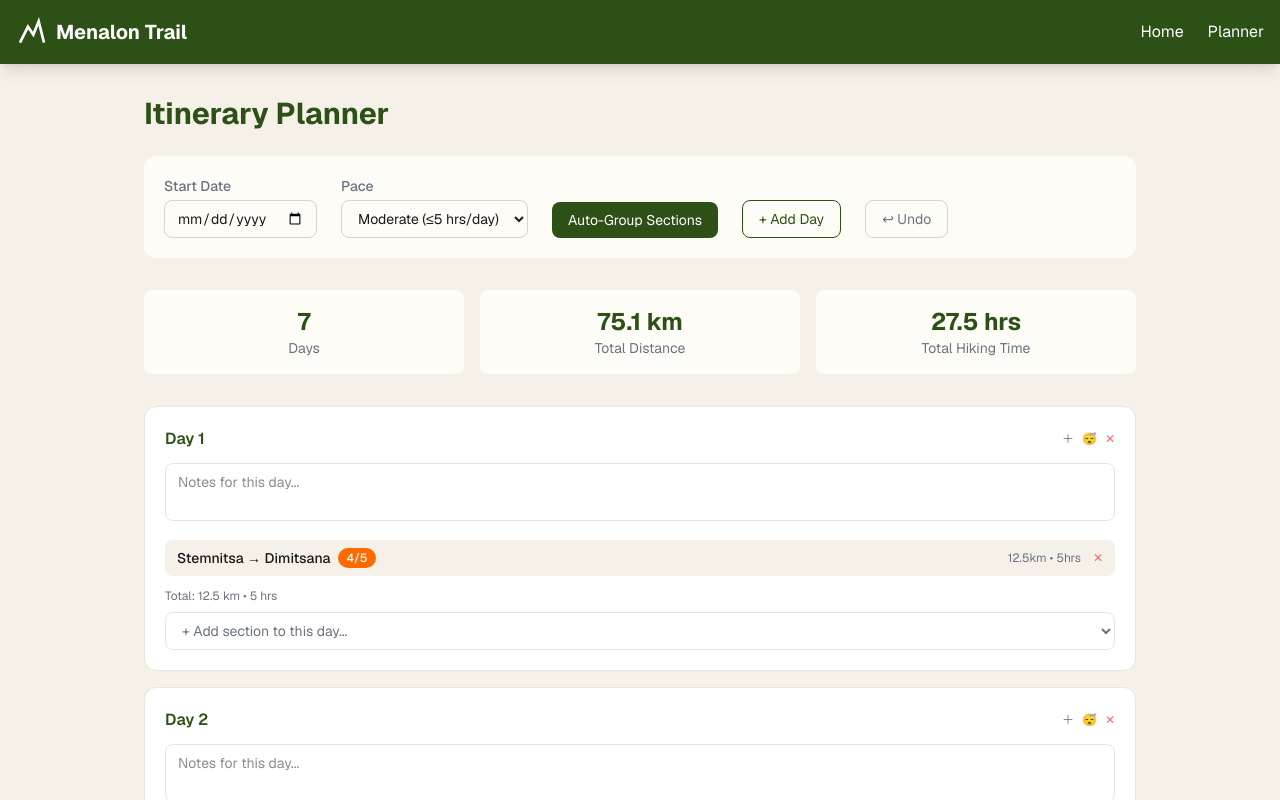
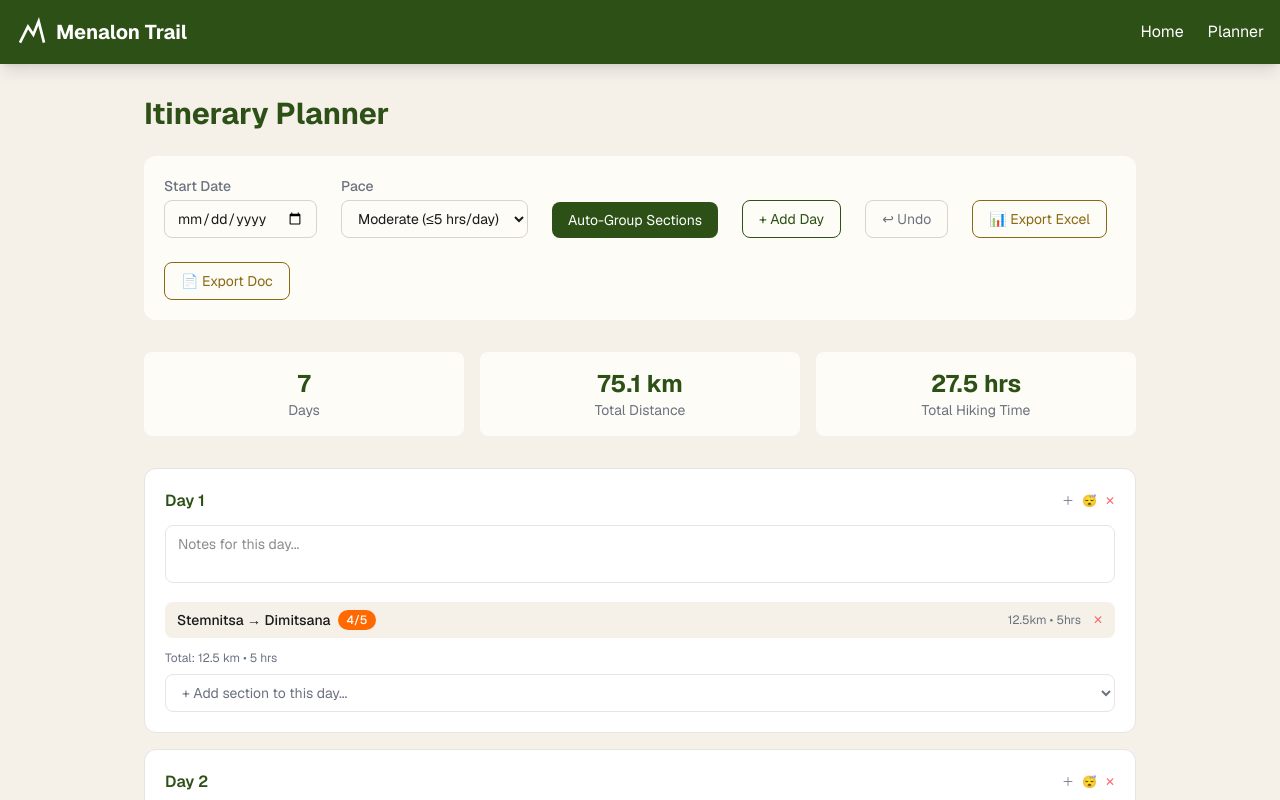
Before and after one commit to avivithatiel/menalon-planner, a Next.js app: page /planner in a window 1280 px wide. Shown: the top 800 px of the page. Built offline with nearby package versions, Linux system fonts and the light colour scheme.

Commit message:
Add export to Excel and Doc for itinerary plan

```diff
--- a/package.json
+++ b/package.json
@@ -12,6 +12,7 @@
     "@dnd-kit/core": "^6.3.1",
     "@dnd-kit/sortable": "^10.0.0",
     "@dnd-kit/utilities": "^3.2.2",
+    "file-saver": "^2.0.5",
     "leaflet": "^1.9.4",
     "next": "16.2.6",
     "next-mdx-remote": "^6.0.0",
@@ -19,10 +20,12 @@
     "react-dom": "19.2.4",
     "react-leaflet": "^5.0.0",
     "recharts": "^3.8.1",
+    "xlsx": "^0.18.5",
     "zustand": "^5.0.13"
   },
   "devDependencies": {
     "@tailwindcss/postcss": "^4",
+    "@types/file-saver": "^2.0.7",
     "@types/leaflet": "^1.9.21",
     "@types/node": "^20",
     "@types/react": "^19",
--- a/src/app/planner/page.tsx
+++ b/src/app/planner/page.tsx
@@ -3,6 +3,7 @@
 import { useEffect } from 'react';
 import { useItineraryStore } from '@/store/itinerary';
 import { getSections } from '@/lib/data';
+import { exportToExcel, exportToDoc } from '@/lib/export';
 import DifficultyBadge from '@/components/Section/DifficultyBadge';
 import { TrailSection } from '@/types';
 
@@ -98,6 +99,18 @@ export default function PlannerPage() {
           className="border border-stone-300 text-[var(--color-stone)] px-4 py-2 rounded-lg text-sm hover:bg-stone-100 transition-colors disabled:opacity-40 disabled:cursor-not-allowed"
         >
           ↩ Undo
+        </button>
+        <button
+          onClick={() => exportToExcel({ startDate, pace, days, sections })}
+          className="border border-[var(--color-earth)] text-[var(--color-earth)] px-4 py-2 rounded-lg text-sm hover:bg-[var(--color-earth)] hover:text-white transition-colors"
+        >
+          📊 Export Excel
+        </button>
+        <button
+          onClick={() => exportToDoc({ startDate, pace, days, sections })}
+          className="border border-[var(--color-earth)] text-[var(--color-earth)] px-4 py-2 rounded-lg text-sm hover:bg-[var(--color-earth)] hover:text-white transition-colors"
+        >
+          📄 Export Doc
         </button>
       </div>
 
--- /dev/null
+++ b/src/lib/export.ts
@@ -0,0 +1,144 @@
+import { ItineraryDay, TrailSection } from '@/types';
+import * as XLSX from 'xlsx';
+import { saveAs } from 'file-saver';
+
+interface ExportData {
+  startDate: string | null;
+  pace: string;
+  days: ItineraryDay[];
+  sections: TrailSection[];
+}
+
+function buildRows(data: ExportData) {
+  const { days, sections, startDate, pace } = data;
+  const rows: Record<string, string | number>[] = [];
+
+  let totalDistance = 0;
+  let totalDuration = 0;
+
+  days.forEach((day) => {
+    const daySections = day.sectionIds
+      .map((id) => sections.find((s) => s.id === id))
+      .filter(Boolean) as TrailSection[];
+    const dayDistance = daySections.reduce((s, sec) => s + sec.distance, 0);
+    const dayDuration = daySections.reduce((s, sec) => s + sec.duration, 0);
+    totalDistance += dayDistance;
+    totalDuration += dayDuration;
+
+    if (daySections.length === 0) {
+      rows.push({
+        Day: day.dayNumber,
+        Date: day.date || '',
+        Type: day.isRestDay ? 'Rest Day' : 'Hiking',
+        Section: '',
+        From: '',
+        To: '',
+        'Distance (km)': 0,
+        'Duration (hrs)': 0,
+        Difficulty: '',
+        Notes: day.description || '',
+      });
+    } else {
+      daySections.forEach((sec, i) => {
+        rows.push({
+          Day: day.dayNumber,
+          Date: day.date || '',
+          Type: day.isRestDay ? 'Rest Day' : 'Hiking',
+          Section: `Section ${sec.id}`,
+          From: sec.from,
+          To: sec.to,
+          'Distance (km)': sec.distance,
+          'Duration (hrs)': sec.duration,
+          Difficulty: sec.difficulty,
+          Notes: i === 0 ? (day.description || '') : '',
+        });
+      });
+    }
+  });
+
+  // Summary row
+  rows.push({
+    Day: '',
+    Date: '',
+    Type: '',
+    Section: 'TOTAL',
+    From: '',
+    To: '',
+    'Distance (km)': Math.round(totalDistance * 10) / 10,
+    'Duration (hrs)': Math.round(totalDuration * 10) / 10,
+    Difficulty: '',
+    Notes: `Pace: ${pace}${startDate ? ` | Start: ${startDate}` : ''}`,
+  });
+
+  return rows;
+}
+
+export function exportToExcel(data: ExportData) {
+  const rows = buildRows(data);
+  const ws = XLSX.utils.json_to_sheet(rows);
+  const wb = XLSX.utils.book_new();
+  XLSX.utils.book_append_sheet(wb, ws, 'Menalon Trail Plan');
+
+  // Auto-size columns
+  const colWidths = Object.keys(rows[0] || {}).map((key) => ({
+    wch: Math.max(key.length, ...rows.map((r) => String(r[key] || '').length)) + 2,
+  }));
+  ws['!cols'] = colWidths;
+
+  const buf = XLSX.write(wb, { bookType: 'xlsx', type: 'array' });
+  const blob = new Blob([buf], { type: 'application/vnd.openxmlformats-officedocument.spreadsheetml.sheet' });
+  saveAs(blob, 'menalon-trail-plan.xlsx');
+}
+
+export function exportToDoc(data: ExportData) {
+  const { days, sections, startDate, pace } = data;
+
+  let totalDistance = 0;
+  let totalDuration = 0;
+
+  let html = `<html><head><meta charset="utf-8"><title>Menalon Trail Plan</title></head><body>`;
+  html += `<h1>Menalon Trail — Hiking Plan</h1>`;
+  html += `<p><strong>Pace:</strong> ${pace}${startDate ? ` | <strong>Start Date:</strong> ${startDate}` : ''}</p>`;
+  html += `<hr>`;
+
+  days.forEach((day) => {
+    const daySections = day.sectionIds
+      .map((id) => sections.find((s) => s.id === id))
+      .filter(Boolean) as TrailSection[];
+    const dayDistance = daySections.reduce((s, sec) => s + sec.distance, 0);
+    const dayDuration = daySections.reduce((s, sec) => s + sec.duration, 0);
+    totalDistance += dayDistance;
+    totalDuration += dayDuration;
+
+    html += `<h2>Day ${day.dayNumber}${day.date ? ` — ${day.date}` : ''}${day.isRestDay ? ' (Rest Day)' : ''}</h2>`;
+
+    if (day.description) {
+      html += `<p><em>${day.description}</em></p>`;
+    }
+
+    if (!day.isRestDay && daySections.length > 0) {
+      html += `<table border="1" cellpadding="4" cellspacing="0" style="border-collapse:collapse;">`;
+      html += `<tr><th>Section</th><th>From</th><th>To</th><th>Distance</th><th>Duration</th><th>Difficulty</th></tr>`;
+      daySections.forEach((sec) => {
+        html += `<tr><td>Section ${sec.id}</td><td>${sec.from}</td><td>${sec.to}</td><td>${sec.distance} km</td><td>${sec.duration} hrs</td><td>${sec.difficulty}</td></tr>`;
+      });
+      html += `</table>`;
+      html += `<p><strong>Day Total:</strong> ${dayDistance.toFixed(1)} km, ${dayDuration} hrs</p>`;
+    } else if (!day.isRestDay) {
+      html += `<p>No sections assigned.</p>`;
+    }
+
+    html += `<br>`;
+  });
+
+  html += `<hr><h2>Trip Summary</h2>`;
+  html += `<ul>`;
+  html += `<li><strong>Total Days:</strong> ${days.length}</li>`;
+  html += `<li><strong>Total Distance:</strong> ${totalDistance.toFixed(1)} km</li>`;
+  html += `<li><strong>Total Hiking Time:</strong> ${totalDuration.toFixed(1)} hrs</li>`;
+  html += `</ul>`;
+  html += `</body></html>`;
+
+  const blob = new Blob([html], { type: 'application/msword' });
+  saveAs(blob, 'menalon-trail-plan.doc');
+}
```
Also changed, not shown: 1 other file (tests, documents, lock files or other folders).
